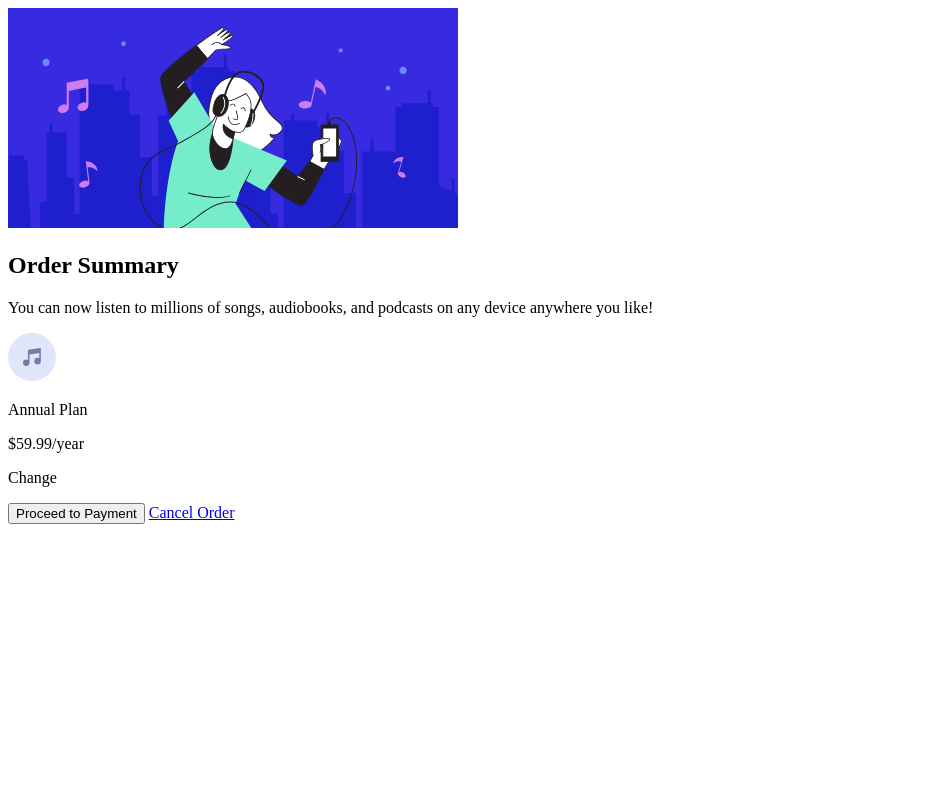
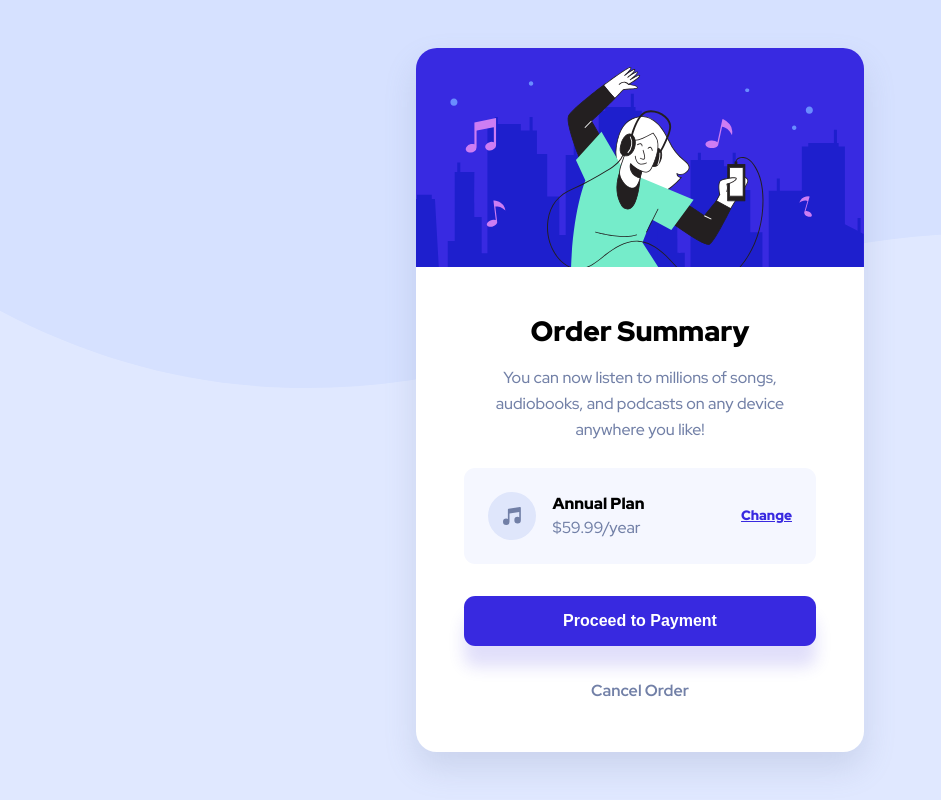
Before and after one commit to kpax10/order-summary-component, a plain HTML site: page index.html in a window 1280 px wide. Shown: the whole page, without its empty margins (0-941 px from the left). Drawn offline with Linux system fonts and the light colour scheme; the site is published under a folder, as on GitHub Pages, so addresses that start at the root find nothing; files whose address does not match are found by name.

Commit message:
'/' removed from hmtl file for github pages

```diff
--- a/css/style.css
+++ b/css/style.css
@@ -1,6 +1,3 @@
-/* Weights: 500, 700, 900*/
-/* hsl(225, 100%, 98%); */
-
 html {
     font-family: 'Red Hat Display', sans-serif;
 
--- a/index.html
+++ b/index.html
@@ -5,8 +5,8 @@
   <meta charset="UTF-8">
   <meta name="viewport" content="width=device-width, initial-scale=1.0">
   <link href="https://fonts.googleapis.com/css2?family=Red+Hat+Display:wght@500;700;900&display=swap" rel="stylesheet">
-  <link rel="stylesheet" href="/css/reset.css">
-  <link rel="stylesheet" href="/css/style.css">
+  <link rel="stylesheet" href="css/reset.css">
+  <link rel="stylesheet" href="css/style.css">
   <title>Frontend Mentor | Order summary card</title>
 </head>
 
```
